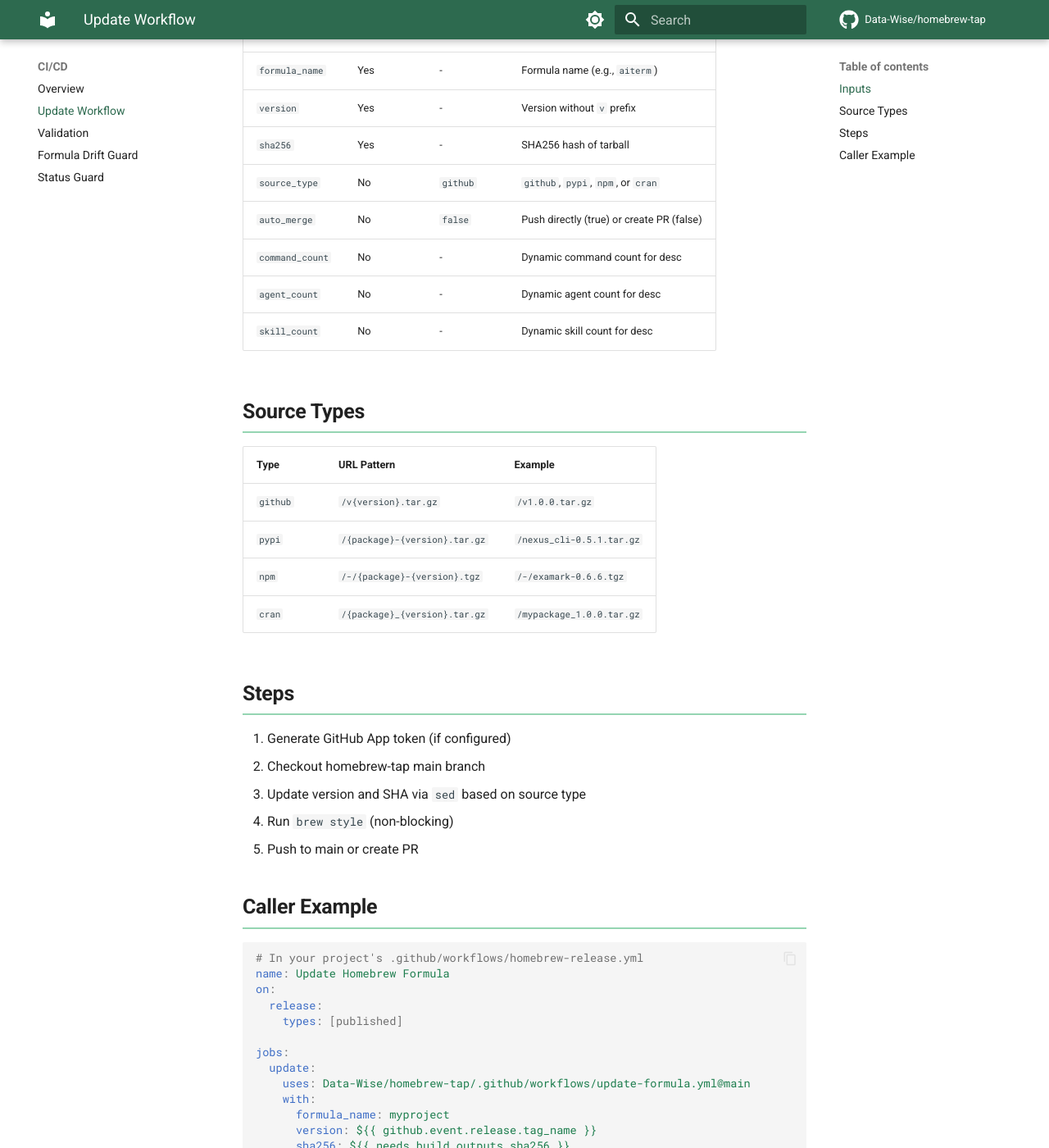
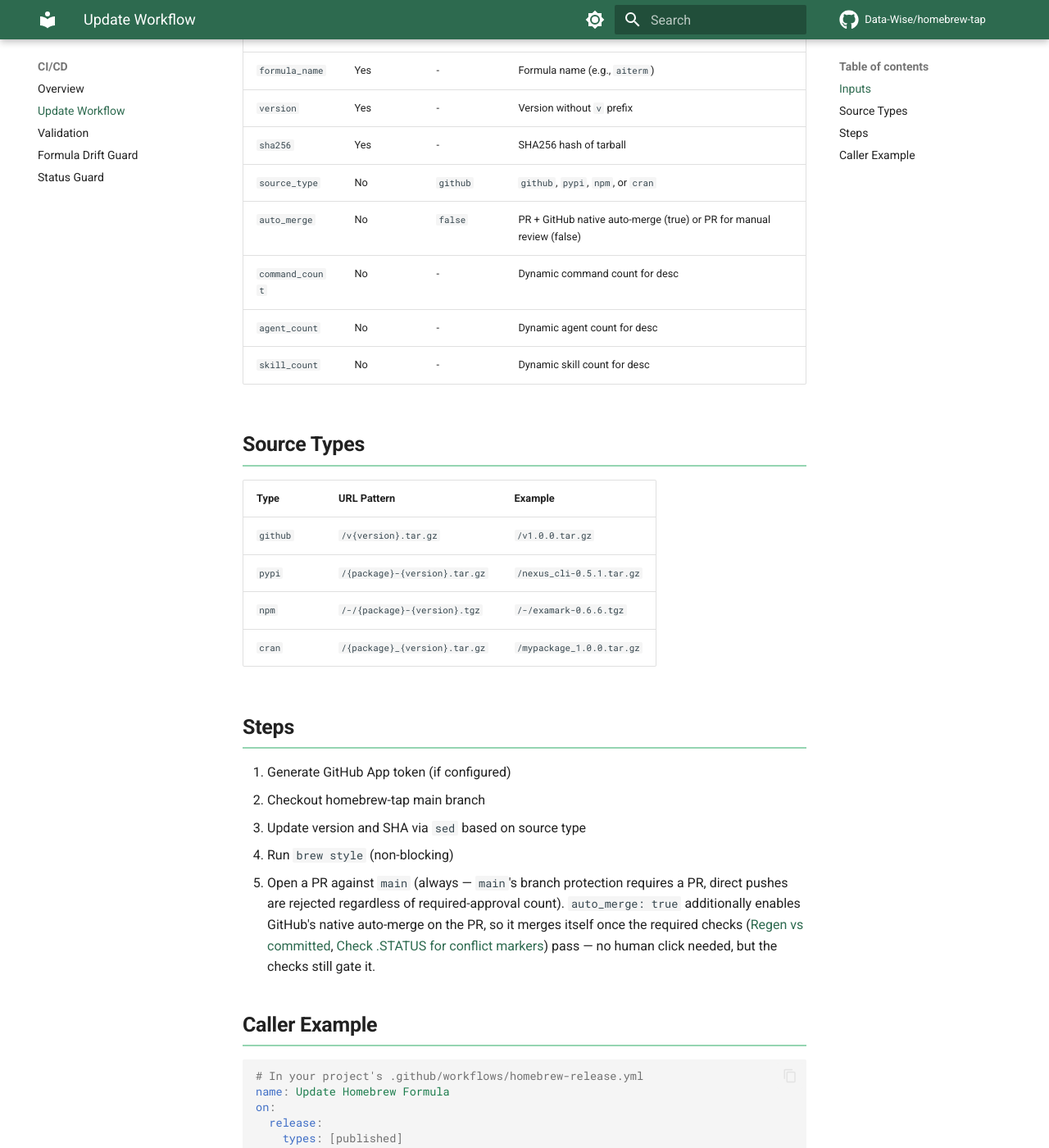
Before and after one commit to Data-Wise/homebrew-tap, an MkDocs documentation site: the page built from docs/ci/update-formula.md, in a window 1280 px wide and 1400 px high, scrolled down 336 px. Shown: the whole window at 82% size. Built offline with MkDocs 1.6.1 and Material for MkDocs 9.7.7, drawn with Linux system fonts in a browser that asks for light colours; comment, search, counter and statistics services are not loaded.

Commit message:
fix(ci): update-formula.yml no longer direct-pushes to main (#175)
main's branch protection (added 2026-07-19) requires a pull request —
GitHub rejects a direct push regardless of the required-approval
count (0 here). update-formula.yml's auto_merge: true path still did
`git push origin HEAD:main`, a latent bug unexercised since no caller
has released since protection went live (last successful run:
2026-02-26). Both auto_merge: true and false now open a PR;
auto_merge: true additionally enables GitHub's native auto-merge
(already enabled repo-wide) so no human click is needed, while still
respecting the required status checks.

Co-authored-by: Test User <test@example.com>
Co-authored-by: Claude Sonnet 5 <noreply@anthropic.com>

```diff
--- a/docs/ci/update-formula.md
+++ b/docs/ci/update-formula.md
@@ -10,7 +10,7 @@ Reusable workflow called by project repos on release.
 | `version` | Yes | - | Version without `v` prefix |
 | `sha256` | Yes | - | SHA256 hash of tarball |
 | `source_type` | No | `github` | `github`, `pypi`, `npm`, or `cran` |
-| `auto_merge` | No | `false` | Push directly (true) or create PR (false) |
+| `auto_merge` | No | `false` | PR + GitHub native auto-merge (true) or PR for manual review (false) |
 | `command_count` | No | - | Dynamic command count for desc |
 | `agent_count` | No | - | Dynamic agent count for desc |
 | `skill_count` | No | - | Dynamic skill count for desc |
@@ -30,7 +30,11 @@ Reusable workflow called by project repos on release.
 2. Checkout homebrew-tap main branch
 3. Update version and SHA via `sed` based on source type
 4. Run `brew style` (non-blocking)
-5. Push to main or create PR
+5. Open a PR against `main` (always — `main`'s branch protection requires a PR, direct pushes
+   are rejected regardless of required-approval count). `auto_merge: true` additionally enables
+   GitHub's native auto-merge on the PR, so it merges itself once the required checks
+   ([Regen vs committed](drift-guard.md), [Check .STATUS for conflict markers](status-guard.md))
+   pass — no human click needed, but the checks still gate it.
 
 ## Caller Example
 
```
Also changed, not shown: 1 other file.
